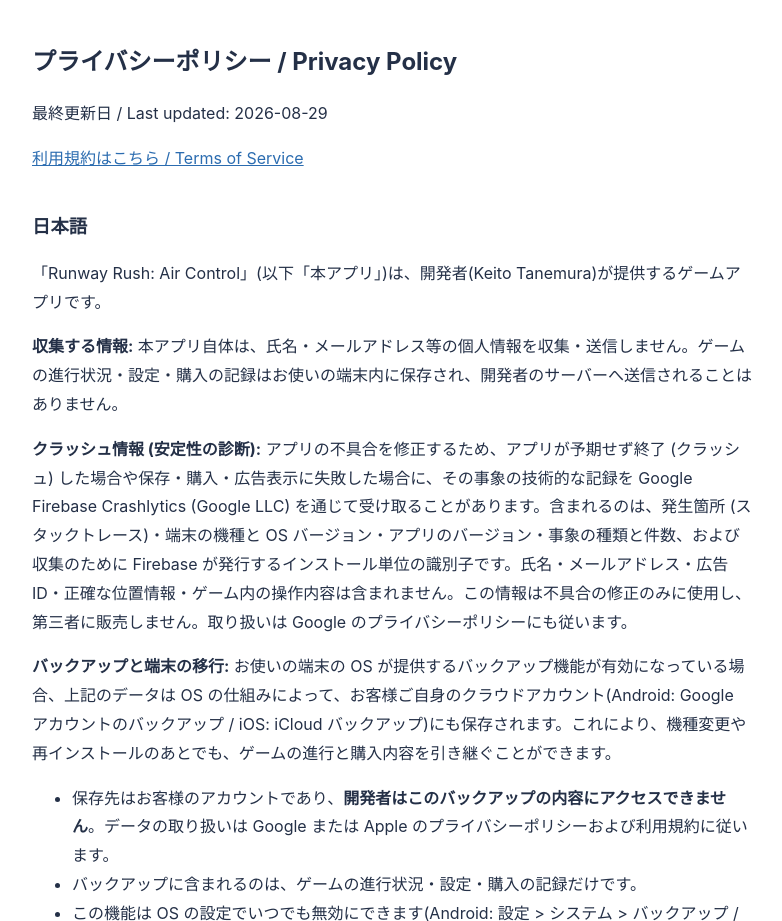
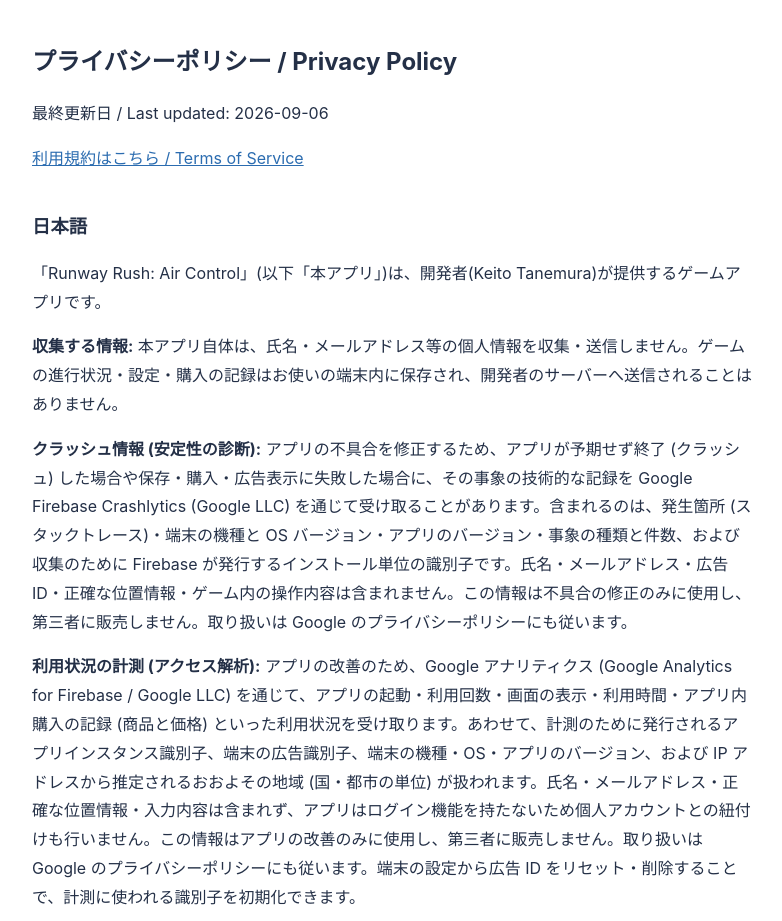
Before and after one commit to Tanesan/runway-rush-support, a plain HTML site: page privacy.html in a window 1280 px wide. Shown: the top 921 px of the page, without its empty margins (248-1030 px from the left). Drawn offline with Linux system fonts and the light colour scheme.

Commit message:
利用状況の計測 (Firebase Analytics) の開示を追加 — GA 入りビルド配布の前提
runway_rush に firebase_analytics を同梱するため、日英とも「利用状況の計測
(アクセス解析)」段落を追加し、最終更新日を 2026-09-06 に更新した。
原稿は runway_rush の docs/store/PRIVACY_POLICY.md §9 が正典。

Co-Authored-By: Claude Opus 5 <noreply@anthropic.com>

```diff
--- a/privacy.html
+++ b/privacy.html
@@ -4,13 +4,14 @@
 <style>body{font-family:-apple-system,"Hiragino Sans",sans-serif;max-width:720px;margin:40px auto;padding:0 20px;line-height:1.8;color:#243047}h1{font-size:1.5em}h2{font-size:1.15em;margin-top:2em}a{color:#2b6cb0}</style></head>
 <body>
 <h1>プライバシーポリシー / Privacy Policy</h1>
-<p>最終更新日 / Last updated: 2026-08-29</p>
+<p>最終更新日 / Last updated: 2026-09-06</p>
 <p><a href="./terms.html">利用規約はこちら / Terms of Service</a></p>
 
 <h2>日本語</h2>
 <p>「Runway Rush: Air Control」(以下「本アプリ」)は、開発者(Keito Tanemura)が提供するゲームアプリです。</p>
 <p><strong>収集する情報:</strong> 本アプリ自体は、氏名・メールアドレス等の個人情報を収集・送信しません。ゲームの進行状況・設定・購入の記録はお使いの端末内に保存され、開発者のサーバーへ送信されることはありません。</p>
 <p><strong>クラッシュ情報 (安定性の診断):</strong> アプリの不具合を修正するため、アプリが予期せず終了 (クラッシュ) した場合や保存・購入・広告表示に失敗した場合に、その事象の技術的な記録を Google Firebase Crashlytics (Google LLC) を通じて受け取ることがあります。含まれるのは、発生箇所 (スタックトレース)・端末の機種と OS バージョン・アプリのバージョン・事象の種類と件数、および収集のために Firebase が発行するインストール単位の識別子です。氏名・メールアドレス・広告 ID・正確な位置情報・ゲーム内の操作内容は含まれません。この情報は不具合の修正のみに使用し、第三者に販売しません。取り扱いは Google のプライバシーポリシーにも従います。</p>
+<p><strong>利用状況の計測 (アクセス解析):</strong> アプリの改善のため、Google アナリティクス (Google Analytics for Firebase / Google LLC) を通じて、アプリの起動・利用回数・画面の表示・利用時間・アプリ内購入の記録 (商品と価格) といった利用状況を受け取ります。あわせて、計測のために発行されるアプリインスタンス識別子、端末の広告識別子、端末の機種・OS・アプリのバージョン、および IP アドレスから推定されるおおよその地域 (国・都市の単位) が扱われます。氏名・メールアドレス・正確な位置情報・入力内容は含まれず、アプリはログイン機能を持たないため個人アカウントとの紐付けも行いません。この情報はアプリの改善のみに使用し、第三者に販売しません。取り扱いは Google のプライバシーポリシーにも従います。端末の設定から広告 ID をリセット・削除することで、計測に使われる識別子を初期化できます。</p>
 <p><strong>バックアップと端末の移行:</strong> お使いの端末の OS が提供するバックアップ機能が有効になっている場合、上記のデータは OS の仕組みによって、お客様ご自身のクラウドアカウント(Android: Google アカウントのバックアップ / iOS: iCloud バックアップ)にも保存されます。これにより、機種変更や再インストールのあとでも、ゲームの進行と購入内容を引き継ぐことができます。</p>
 <ul>
 <li>保存先はお客様のアカウントであり、<strong>開発者はこのバックアップの内容にアクセスできません</strong>。データの取り扱いは Google または Apple のプライバシーポリシーおよび利用規約に従います。</li>
@@ -40,6 +41,7 @@
 <p>"Runway Rush: Air Control" (the "App") is a game provided by the developer (Keito Tanemura).</p>
 <p><strong>Information we collect:</strong> The App itself does not collect or transmit personal information such as your name or email address. Your game progress, settings, and purchase records are stored on your device and are never sent to the developer's servers.</p>
 <p><strong>Crash information (stability diagnostics):</strong> To fix defects, the App may report technical records of unexpected terminations (crashes) and of failures in saving, purchasing, or ad display, via Google Firebase Crashlytics (Google LLC). These records include the location of the failure (stack trace), device model and OS version, App version, the kind and count of the event, and a per-installation identifier issued by Firebase for collection purposes. They do not include your name, email address, advertising ID, precise location, or your in-game actions. This information is used only to fix defects and is never sold. Its handling is also governed by Google's privacy policy.</p>
+<p><strong>Usage measurement (analytics):</strong> To improve the App, we receive usage information through Google Analytics for Firebase (Google LLC): app opens, how often and how long the App is used, screens viewed, and records of in-app purchases (product and price). Alongside this, an app instance identifier issued for measurement, the device advertising identifier, device model, OS and App version, and an approximate region (country/city level) derived from the IP address are processed. This does not include your name, email address, precise location, or anything you type; the App has no sign-in, so nothing is linked to a personal account. The information is used only to improve the App and is never sold. Its handling is also governed by Google's privacy policy. You can reset the identifier used for measurement by resetting or deleting the advertising ID in your device settings.</p>
 <p><strong>Backups and device transfer:</strong> If backup is enabled on your device, your operating system also stores this data in your own cloud account (Android: Google Account backup; iOS: iCloud Backup). This is what allows your progress and purchases to carry over when you switch to a new device or reinstall the App.</p>
 <ul>
 <li>The data is stored in your account, and <strong>the developer has no access to it</strong>. Its handling is governed by Google's or Apple's privacy policy and terms.</li>
```
